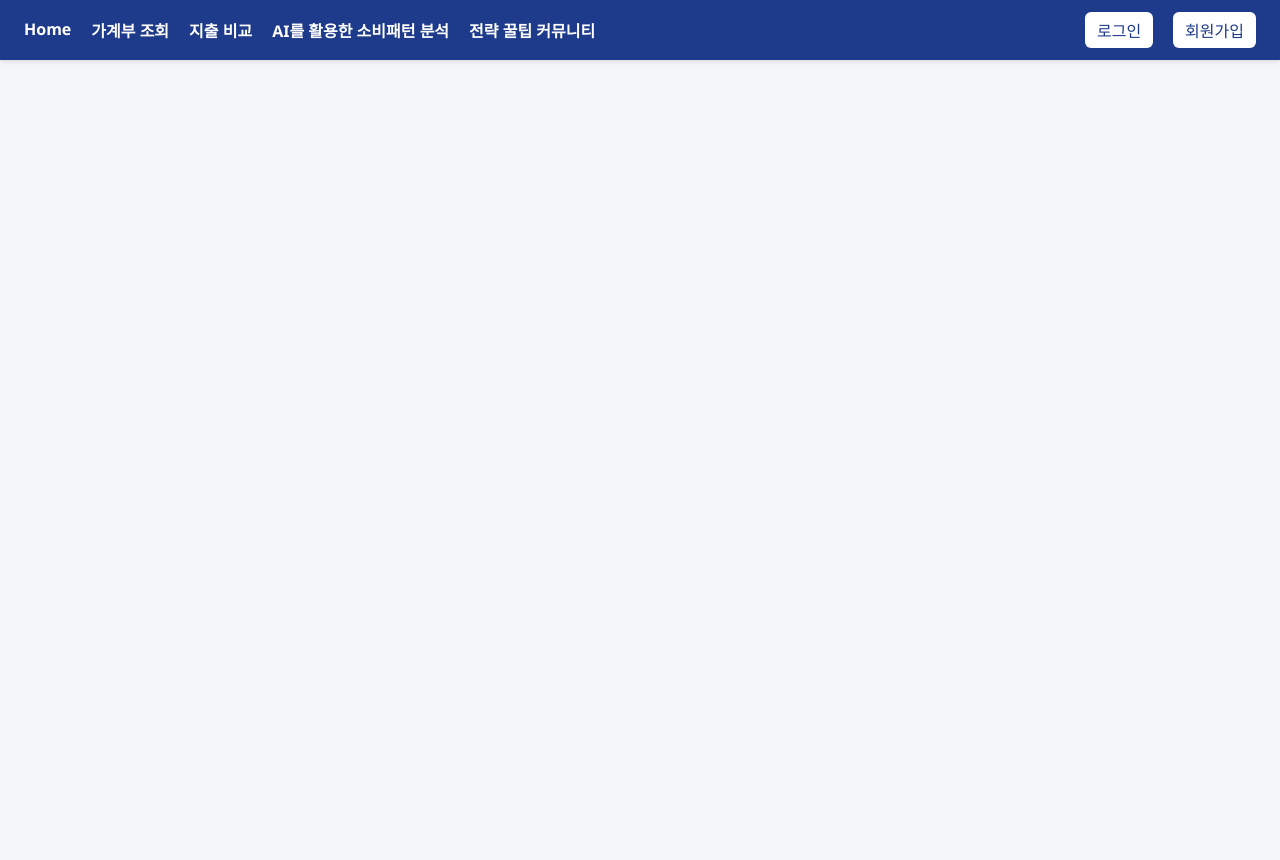
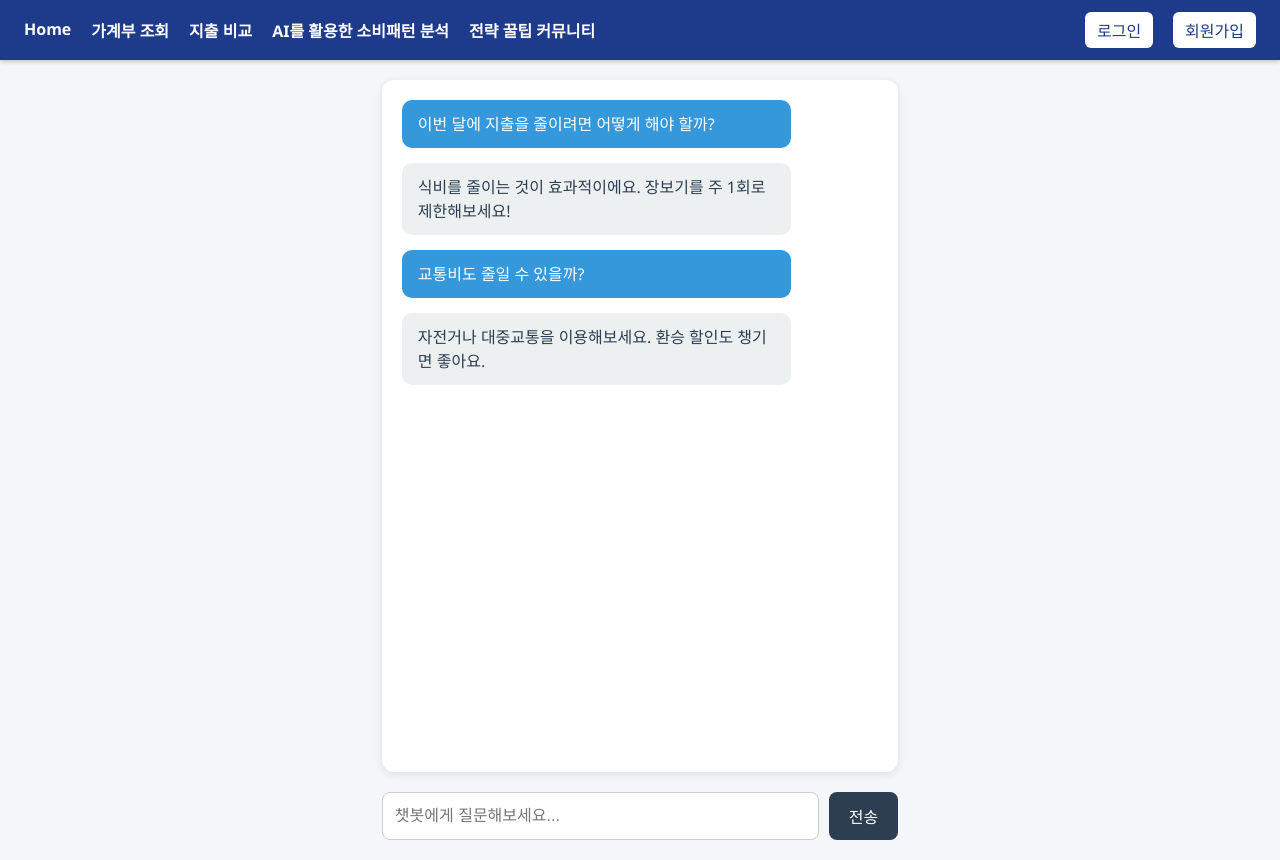
Before and after one commit to chaejinseong/-5-, a React (Create React App) app in the folder front/frontend/: page /chatbot in a window 1280 px wide. Before the commit the page ends 800 px from the top, so only its background shows below. Built offline with nearby package versions, Linux system fonts and the light colour scheme.

Commit message:
지출 비교, 챗봇

```diff
--- a/front/frontend/src/App.js
+++ b/front/frontend/src/App.js
@@ -5,6 +5,7 @@ import Navbar from './components/Navbar';
 import Home from './pages/Home';
 import Expense from './pages/Expense';
 import Compare from './pages/Compare';
+import Chatbot from './pages/Chatbot';
 import Community from './pages/Community';
 import { prerenderToNodeStream } from 'react-dom/static';
 import SignUp from './pages/SignUp';
@@ -24,6 +25,7 @@ function App() {
             <Route path='/' element={<Home />} />
             <Route path="/expense" element={<Expense />} />
             <Route path="/compare" element={<Compare />} />
+            <Route path="/chatbot" element={<Chatbot />} />
             <Route path="/community" element={<Community />} />
             <Route path="/signup" element={<SignUp />} />
             <Route path="/login" element={<Login />} />
--- a/front/frontend/src/components/Navbar.jsx
+++ b/front/frontend/src/components/Navbar.jsx
@@ -9,7 +9,7 @@ export default function Navbar() {
                 <Link to="/" className='menu-item'>Home</Link>
                 <Link to="/expense" className="menu-item">가계부 조회</Link>
                 <Link to="/compare" className="menu-item">지출 비교</Link>
-                <Link to="/ai-analysis" className="menu-item">AI를 활용한 소비패턴 분석</Link>
+                <Link to="/chatbot" className="menu-item">AI를 활용한 소비패턴 분석</Link>
                 <Link to="/community" className="menu-item">전략 꿀팁 커뮤니티</Link>
 
 
--- /dev/null
+++ b/front/frontend/src/pages/Chatbot.jsx
@@ -0,0 +1,66 @@
+import React, { useState } from 'react';
+import Navbar from '../components/Navbar';
+import '../styles/Chatbot.css';
+
+const Chatbot = () => {
+  const [messages, setMessages] = useState([
+    { sender: 'user', text: '이번 달에 지출을 줄이려면 어떻게 해야 할까?' },
+    { sender: 'bot', text: '식비를 줄이는 것이 효과적이에요. 장보기를 주 1회로 제한해보세요!' },
+    { sender: 'user', text: '교통비도 줄일 수 있을까?' },
+    { sender: 'bot', text: '자전거나 대중교통을 이용해보세요. 환승 할인도 챙기면 좋아요.' }
+  ]);
+  const [input, setInput] = useState('');
+
+  const appendMessage = (text, sender) => {
+    setMessages((prev) => [...prev, { sender, text }]);
+  };
+
+  const sendMessage = async () => {
+    const text = input.trim();
+    if (!text) return;
+
+    appendMessage(text, 'user');
+    setInput('');
+
+    try {
+      const response = await fetch('https://api.your-chatbot.com/ask', {
+        method: 'POST',
+        headers: { 'Content-Type': 'application/json' },
+        body: JSON.stringify({ message: text })
+      });
+      const data = await response.json();
+      appendMessage(data.reply || '응답이 없습니다.', 'bot');
+    } catch (error) {
+      appendMessage('오류가 발생했습니다. 다시 시도해주세요.', 'bot');
+    }
+  };
+
+  const handleKeyPress = (e) => {
+    if (e.key === 'Enter') sendMessage();
+  };
+
+  return (
+    <div className="chat-wrapper">
+      <Navbar />
+      <div className="chat-container">
+        <div className="chat-window">
+          {messages.map((msg, idx) => (
+            <div key={idx} className={`message ${msg.sender}`}>{msg.text}</div>
+          ))}
+        </div>
+        <div className="input-area">
+          <input
+            type="text"
+            placeholder="챗봇에게 질문해보세요..."
+            value={input}
+            onChange={(e) => setInput(e.target.value)}
+            onKeyPress={handleKeyPress}
+          />
+          <button onClick={sendMessage}>전송</button>
+        </div>
+      </div>
+    </div>
+  );
+};
+
+export default Chatbot;
--- /dev/null
+++ b/front/frontend/src/styles/Chatbot.css
@@ -0,0 +1,83 @@
+/* Chatbot.css */
+
+body {
+  margin: 0;
+  font-family: 'Segoe UI', sans-serif;
+  background-color: #f4f6f9;
+  color: #333;
+  height: 100vh;
+}
+
+.chat-wrapper {
+  display: flex;
+  flex-direction: column;
+  height: 100vh;
+}
+
+.chat-container {
+  flex: 1;
+  display: flex;
+  flex-direction: column;
+  max-width: 800px;
+  margin: 0 auto;
+  padding: 20px;
+  overflow: hidden;
+}
+
+.chat-window {
+  flex: 1;
+  overflow-y: auto;
+  padding: 20px;
+  background: #fff;
+  border-radius: 12px;
+  box-shadow: 0 2px 8px rgba(0, 0, 0, 0.1);
+  margin-bottom: 20px;
+}
+
+.message {
+  margin-bottom: 15px;
+  padding: 12px 16px;
+  border-radius: 10px;
+  max-width: 75%;
+  line-height: 1.5;
+}
+
+.user {
+  background-color: #3498db;
+  color: white;
+  align-self: flex-end;
+}
+
+.bot {
+  background-color: #ecf0f1;
+  color: #2c3e50;
+  align-self: flex-start;
+}
+
+.input-area {
+  display: flex;
+  gap: 10px;
+}
+
+.input-area input {
+  flex: 1;
+  padding: 12px;
+  font-size: 16px;
+  border-radius: 8px;
+  border: 1px solid #ccc;
+}
+
+.input-area button {
+  padding: 12px 20px;
+  font-size: 16px;
+  background-color: #2c3e50;
+  color: white;
+  border: none;
+  border-radius: 8px;
+  cursor: pointer;
+  transition: background-color 0.3s;
+}
+
+.input-area button:hover {
+  background-color: #1a242f;
+}
```
